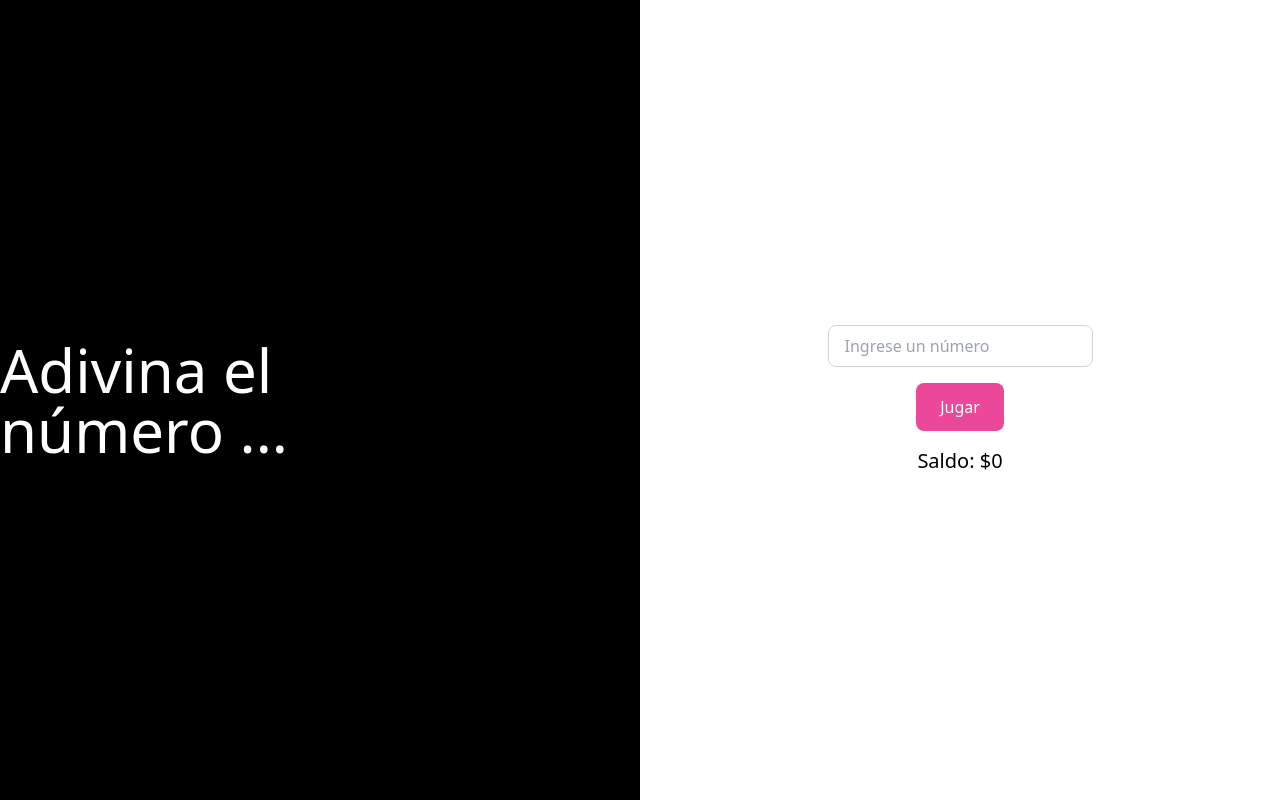
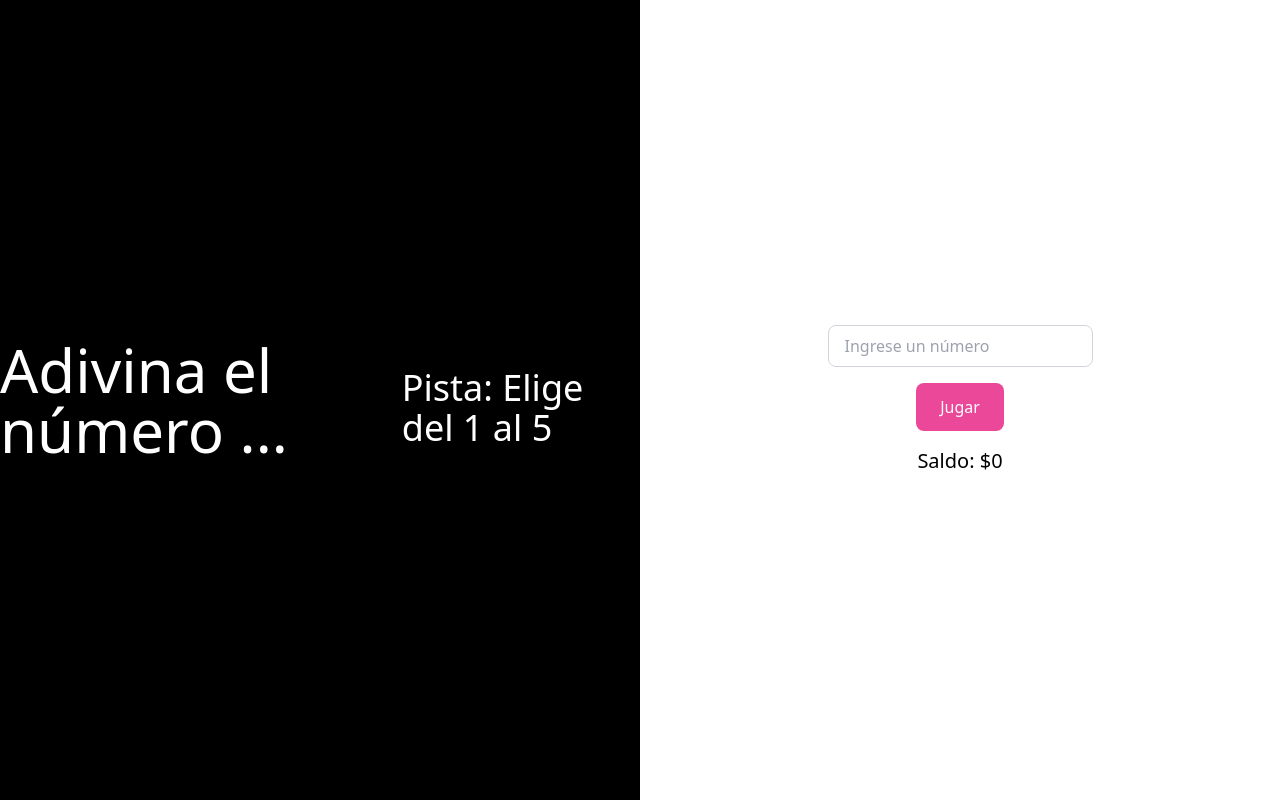
Before and after one commit to yex001/microservicios-aws, a plain HTML site: page juego.html in a window 1280 px wide. Drawn offline with nearby package versions, Linux system fonts and the light colour scheme.

Commit message:
correccion

```diff
--- a/juego.html
+++ b/juego.html
@@ -12,7 +12,7 @@
     <div class="flex h-screen">
       <div class="w-1/2 flex items-center justify-center bg-black">
         <h1 class="text-6xl text-white">Adivina el número ...</h1>
-        <h2>Pista: Elige del 1 al 5</h2>
+        <h2 class="text-4xl text-white mt-4">Pista: Elige del 1 al 5</h2>
       </div>
       <div class="w-1/2 flex flex-col items-center justify-center">
         <div class="mb-4">
```
